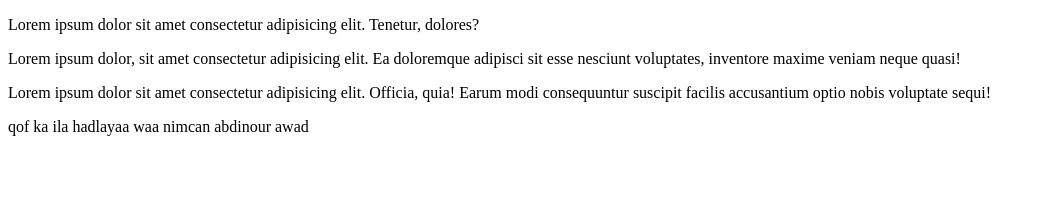
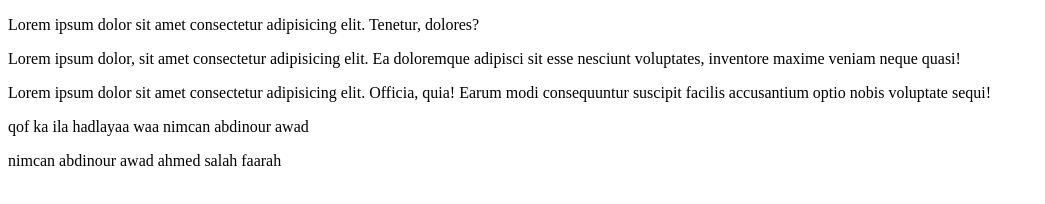
Before and after one commit to nimcan-awad/first-github, a plain HTML site: page index.html in a window 1280 px wide. Shown: the whole page, without its empty margins (0-1045 px from the left). Drawn offline with Linux system fonts and the light colour scheme.

Commit message:
added new pragraph

```diff
--- a/index.html
+++ b/index.html
@@ -21,5 +21,9 @@
     <p>
         qof ka ila hadlayaa waa nimcan abdinour awad
     </p>
+
+    <p>
+        nimcan abdinour awad ahmed salah faarah
+    </p>
 </body>
 </html>
```
